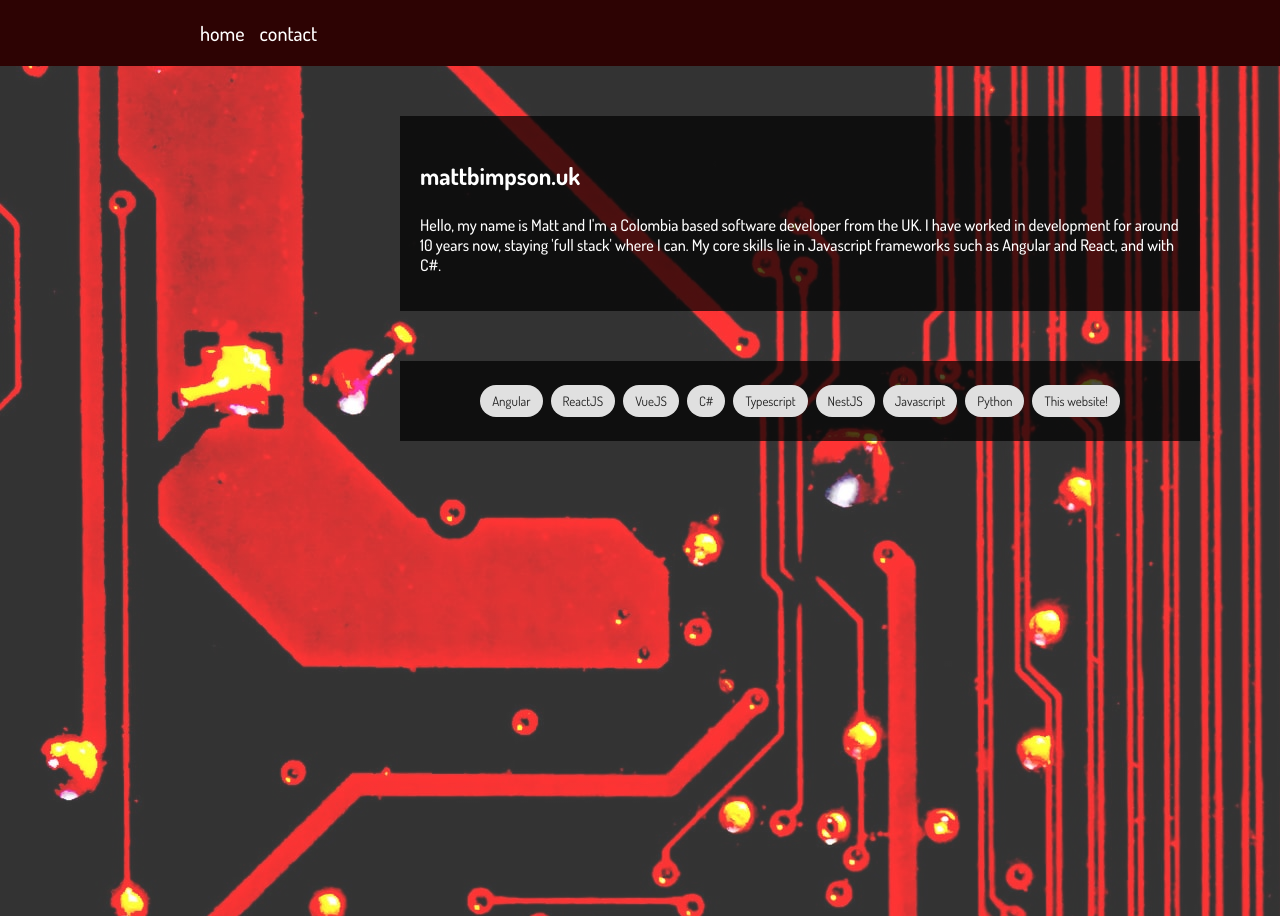
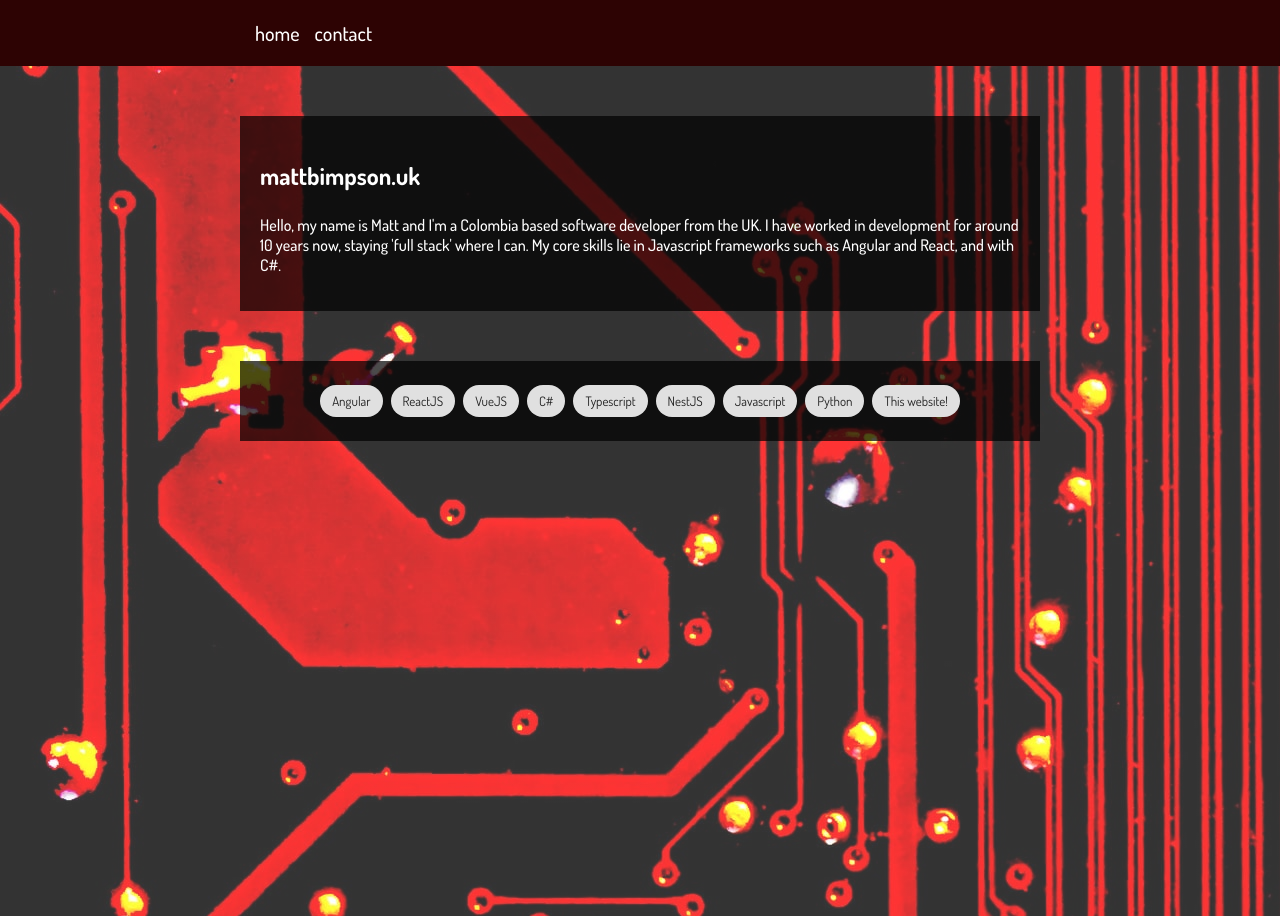
Before and after one commit to mattbimpson/portfolio, a React (Create React App) app: page / in a window 1280 px wide. Built offline with nearby package versions, Linux system fonts and the light colour scheme.

Commit message:
nav button positioning

```diff
--- a/src/App-Styles.ts
+++ b/src/App-Styles.ts
@@ -3,8 +3,6 @@ import styled from 'styled-components';
 export const Container =
 	styled.div`
     height: 800px;
-    margin-left: 200px;
-    margin-right: 200px;
 
     @media (max-width: 780px) {
       margin: 0px;
--- a/src/components/Styles.ts
+++ b/src/components/Styles.ts
@@ -7,18 +7,21 @@ export const Container =
     position: sticky;
     top: 0;
     background-color: ${DarkRed};
+    display: flex;
   `;
 
 export const Nav = styled.div`
   display: inline-flex;
-  margin-left: 200px;
-  margin-right: 200px;
+  margin: 0 auto;
   padding-top: 20px;
   padding-bottom: 20px;
+  padding-left: 30px;
+  width: 800px;
 
   @media (max-width: 780px) {
     margin-left: 20px;
     margin-right: 0px;
+    padding-left: 0;
   }
 `;
 
```
